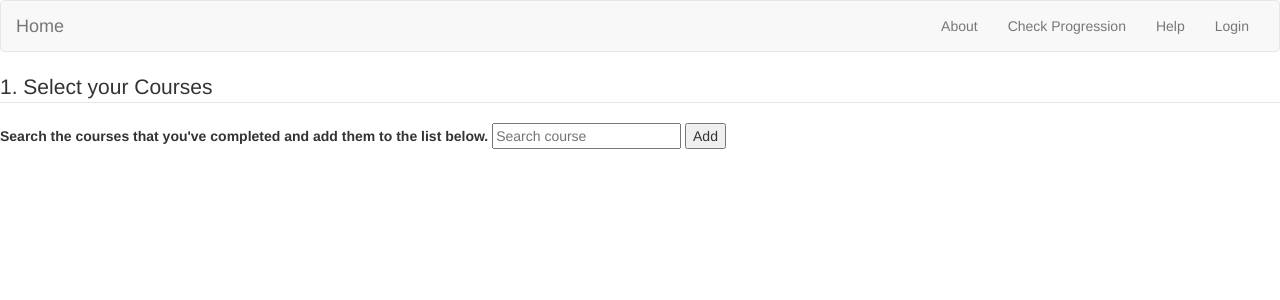
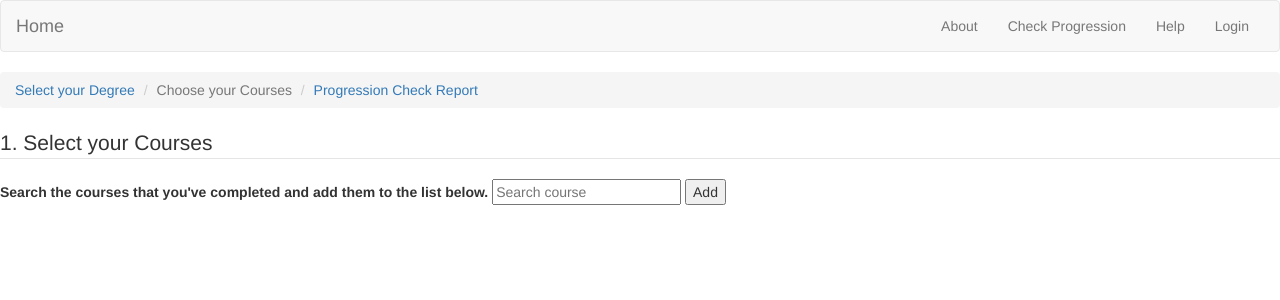
Before and after one commit to Thomas-Zhe-Liu/Progression_Check_Web, a Flask app: page / in a window 1280 px wide. Shown: the top 300 px of the page. Run offline with Flask 2, Linux system fonts and the light colour scheme; some libraries are stand-ins or nearby versions.

Commit message:
Added Breadcrumbs in Step 2 HTML Page

```diff
--- a/app/templates/step2.html
+++ b/app/templates/step2.html
@@ -1,9 +1,9 @@
 <!DOCTYPE html>
 <html lang="en"><head>
-<meta http-equiv="content-type" content="text/html; charset=UTF-8">
+<head>
     <meta charset="UTF-8">
     <title>Gradget</title>
-    <link href="Gradget_files/bootstrap.css" rel="stylesheet">
+    <link href="/static/css/bootstrap.min.css" rel="stylesheet">
 </head>
 <body>
 
@@ -32,6 +32,14 @@
   </div><!-- /.container-fluid -->
 </nav>
 
+<nav aria-label="breadcrumb">
+  <ol class="breadcrumb">
+    <li class="breadcrumb-item"><a href="#">Select your Degree</a></li>
+    <li class="breadcrumb-item active" aria-current="page">Choose your Courses</li>
+<li class="breadcrumb-item"><a href="#">Progression Check Report</a></li>
+  </ol>
+</nav>
+
 <form class="bd-example">
   <fieldset>
     <legend>1. Select your Courses</legend>
```
